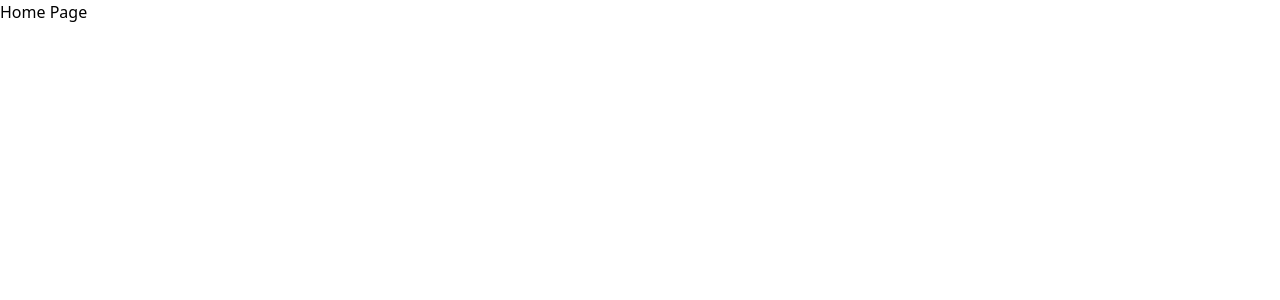
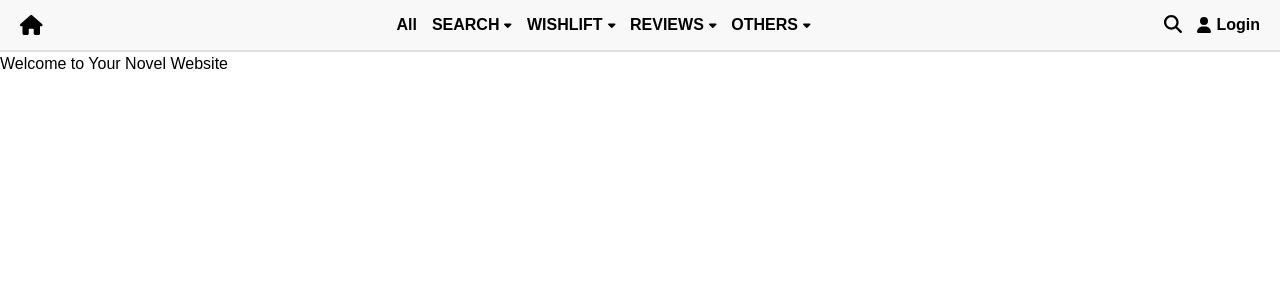
Before and after one commit to aakashjangra/FivePages, a Next.js app in the folder fivepages-FE/: page / in a window 1280 px wide. Shown: the top 300 px of the page. Built offline with nearby package versions, Linux system fonts and the light colour scheme.

Commit message:
Added Navbar

```diff
--- /dev/null
+++ b/fivepages-FE/src/app/components/Corousel.jsx
@@ -0,0 +1,32 @@
+// "use client";
+
+// import Carousel from "./Carousel.module.css"; // ✅ Renamed to avoid conflict
+// import { Swiper, SwiperSlide } from "swiper/react";
+// import { Navigation, Pagination } from "swiper/modules";
+// import "swiper/css";
+// import "swiper/css/navigation";
+// import "swiper/css/pagination";
+// import Carousel from './../../../node_modules/react-responsive-carousel/lib/ts/components/Carousel/index.d';
+
+// export default function CarouselComponent() {  // ✅ Renamed component to avoid conflict
+//   return (
+//     <div className={styles.carouselContainer}>
+//       <Swiper
+//         modules={[Navigation, Pagination]}
+//         navigation
+//         pagination={{ clickable: true }}
+//         className={styles.swiper}
+//       >
+//         <SwiperSlide>
+//           <img src="/images/slide1.jpg" alt="Slide 1" />
+//         </SwiperSlide>
+//         <SwiperSlide>
+//           <img src="/images/slide2.jpg" alt="Slide 2" />
+//         </SwiperSlide>
+//         <SwiperSlide>
+//           <img src="/images/slide3.jpg" alt="Slide 3" />
+//         </SwiperSlide>
+//       </Swiper>
+//     </div>
+//   );
+// }
--- /dev/null
+++ b/fivepages-FE/src/app/components/Corousel.module.css
@@ -0,0 +1,67 @@
+.navbar {
+    display: flex;
+    justify-content: space-between;
+    align-items: center;
+    padding: 15px 20px;
+    background-color: #222;
+    color: white;
+  }
+
+  .navLeft, .navRight {
+    display: flex;
+    align-items: center;
+  }
+
+  .navIcon {
+    color: white;
+    font-size: 20px;
+    margin: 0 10px;
+  }
+
+  .navMenu {
+    list-style: none;
+    display: flex;
+    gap: 20px;
+  }
+
+  .navMenu li {
+    position: relative;
+  }
+
+  .navMenu a {
+    text-decoration: none;
+    color: white;
+    font-size: 16px;
+  }
+
+  .dropdown a {
+    display: flex;
+    align-items: center;
+    gap: 5px;
+  }
+
+  .navLogin {
+    margin-left: 15px;
+    padding: 5px 10px;
+    border-radius: 5px;
+    background-color: #444;
+  }
+
+  .carouselContainer {
+    margin-top: 20px;
+    width: 100%;
+    max-width: 1200px;
+    margin: auto;
+    overflow: hidden;
+  }
+
+  .swiper {
+    width: 100%;
+    height: 300px;
+  }
+
+  .swiper-slide img {
+    width: 100%;
+    height: 100%;
+    object-fit: cover;
+  }
--- /dev/null
+++ b/fivepages-FE/src/app/components/Navbar.jsx
@@ -0,0 +1,45 @@
+import styles from "./Navbar.module.css";
+import { FontAwesomeIcon } from "@fortawesome/react-fontawesome";
+import { faHome, faCaretDown, faSearch, faUser } from "@fortawesome/free-solid-svg-icons";
+import Home from './../page';
+
+export default function Navbar() {
+  return (
+    <div>
+      {/* Main Navbar */}
+      <nav className={styles.navbar}>
+        <div className={styles.navLeft}>
+          <a href="#" className={styles.navIcon}>
+            <FontAwesomeIcon icon={faHome} />
+          </a>
+        </div>
+
+        <ul className={styles.navMenu}>
+          <li><a href="#">All </a></li>
+          <li className={styles.dropdown}>
+            <a href="#">SEARCH <FontAwesomeIcon icon={faCaretDown} /></a>
+          </li>
+          <li className={styles.dropdown}>
+            <a href="#">WISHLIFT <FontAwesomeIcon icon={faCaretDown} /></a>
+          </li>
+          <li className={styles.dropdown}>
+            <a href="#">REVIEWS <FontAwesomeIcon icon={faCaretDown} /></a>
+          </li>
+          <li className={styles.dropdown}>
+            <a href="#">OTHERS <FontAwesomeIcon icon={faCaretDown} /></a>
+          </li>
+        </ul>
+
+        <div className={styles.navRight}>
+          <a href="#" className={styles.navIcon}>
+            <FontAwesomeIcon icon={faSearch} />
+          </a>
+          <a href="#" className={styles.navLogin}>
+            <FontAwesomeIcon icon={faUser} /> Login
+
+          </a>
+        </div>
+      </nav>
+    </div>
+  );
+}
--- /dev/null
+++ b/fivepages-FE/src/app/components/Navbar.module.css
@@ -0,0 +1,67 @@
+
+
+/* Navbar */
+.navbar {
+    display: flex;
+    justify-content: space-between;
+    align-items: center;
+    background: #f8f8f8;
+    padding: 10px 20px;
+    border-bottom: 2px solid #ddd;
+}
+
+/* Left Section */
+.navLeft .navIcon {
+    font-size: 20px;
+    color: black;
+    text-decoration: none;}
+
+/* Center Menu */
+.navMenu {
+    list-style: none;
+    display: flex;
+    gap: 15px;
+}
+
+.navMenu li {
+    position: relative;
+}
+
+.navMenu a {
+    text-decoration: none;
+    color: black;
+    font-weight: bold;
+    display: flex;
+    align-items: center;
+}
+
+.navMenu .dropdown a {
+    display: flex;
+    align-items: center;
+}
+
+.navMenu .dropdown svg {
+    font-size: 12px;
+    margin-left: 5px; }
+
+/* Right Section */
+.navRight {
+    display: flex;
+    align-items: center;
+    gap: 15px;
+}
+
+.navRight .navIcon {
+    font-size: 18px;
+    color: black;
+    text-decoration: none;
+}
+
+.navLogin {
+    text-decoration: none;
+    color: black;
+    font-weight: bold;
+    display: flex;
+    align-items: center;
+    gap: 5px;
+}
--- a/fivepages-FE/src/app/globals.css
+++ b/fivepages-FE/src/app/globals.css
@@ -1,7 +1,8 @@
 @import "tailwindcss";
 
 * {
-  margin: 0;
-  padding: 0;
-  box-sizing: border-box;
+    margin: 0;
+    padding: 0;
+    box-sizing: border-box;
+    font-family: Arial, sans-serif;
 }
--- a/fivepages-FE/src/app/page.js
+++ b/fivepages-FE/src/app/page.js
@@ -1,11 +1,19 @@
-import Image from "next/image";
+import Navbar from "./components/Navbar";
+// import Corousel from "./components/Corousel";
+
+
 
 export default function Home() {
   return (
-    <div>
-      <div>
-      Home Page
-      </div>
-    </div>
+    <>
+      <Navbar />
+
+      {/* <Corousel/> */}
+
+      <main>
+
+        <h1>Welcome to Your Novel Website</h1>
+      </main>
+    </>
   );
 }
```
Also changed, not shown: fivepages-FE/package.json (+10 -3 lines), 1 other file (tests, documents, lock files or other folders).
